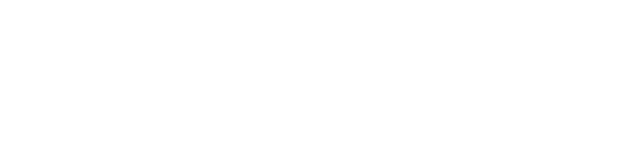
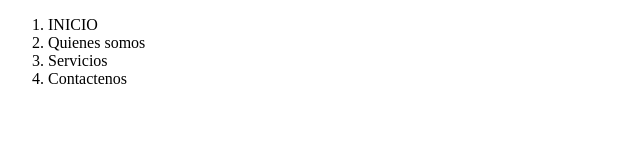
Before and after one commit to emacba86/StaticWeb, a plain HTML site: page index.html in a window 1280 px wide. Shown: the whole page, without its empty margins (0-640 px from the left). Drawn offline with Linux system fonts and the light colour scheme.

Commit message:
Se crea NAV

```diff
--- a/index.html
+++ b/index.html
@@ -8,7 +8,12 @@
 </head>
 <body>
     <div class="nav">
-
+        <ol>
+            <li>INICIO</li>
+            <li>Quienes somos</li>
+            <li>Servicios</li>
+            <li>Contactenos</li>
+        </ol>
     </div>
 </body>
 </html>
```
